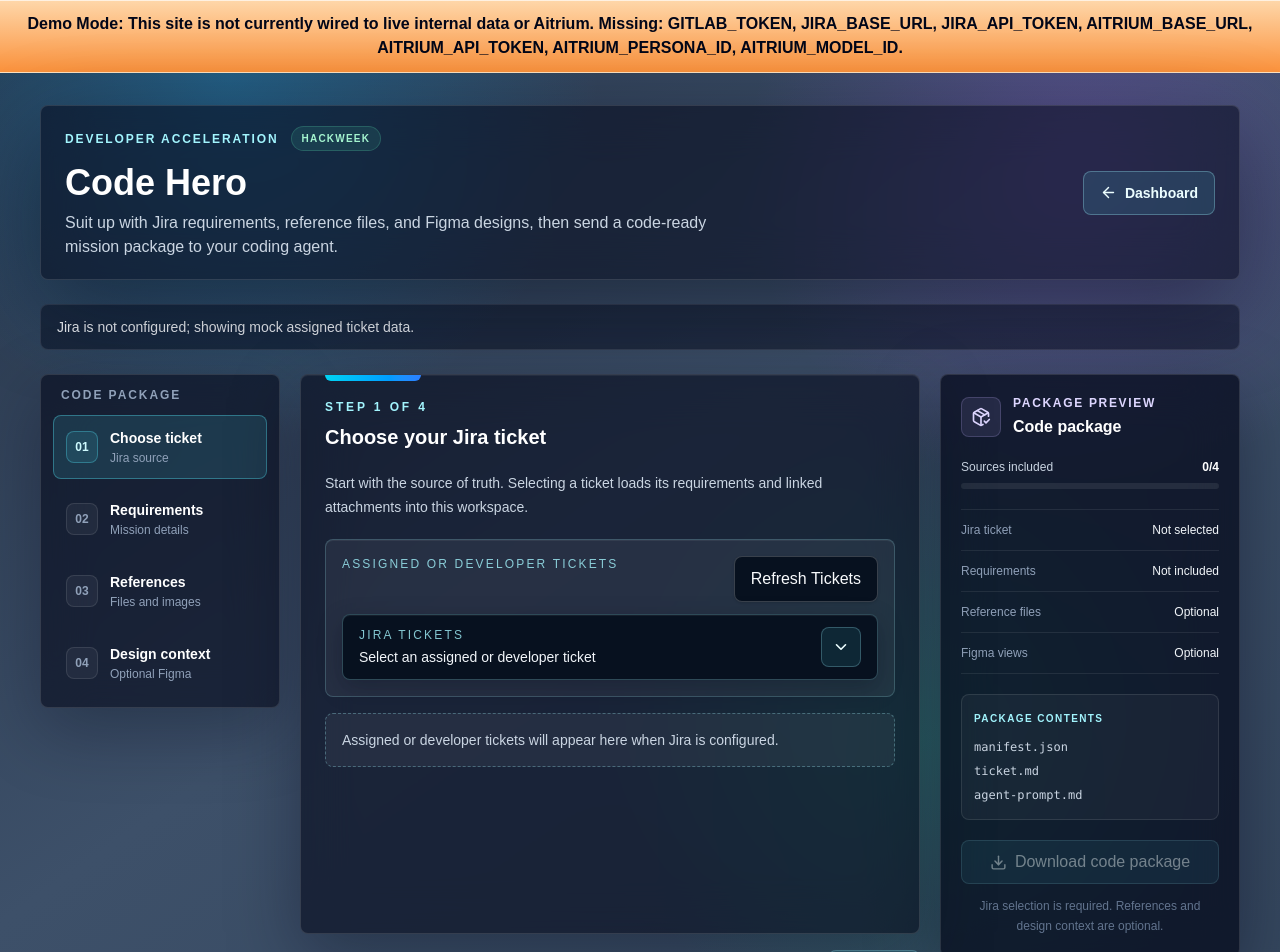
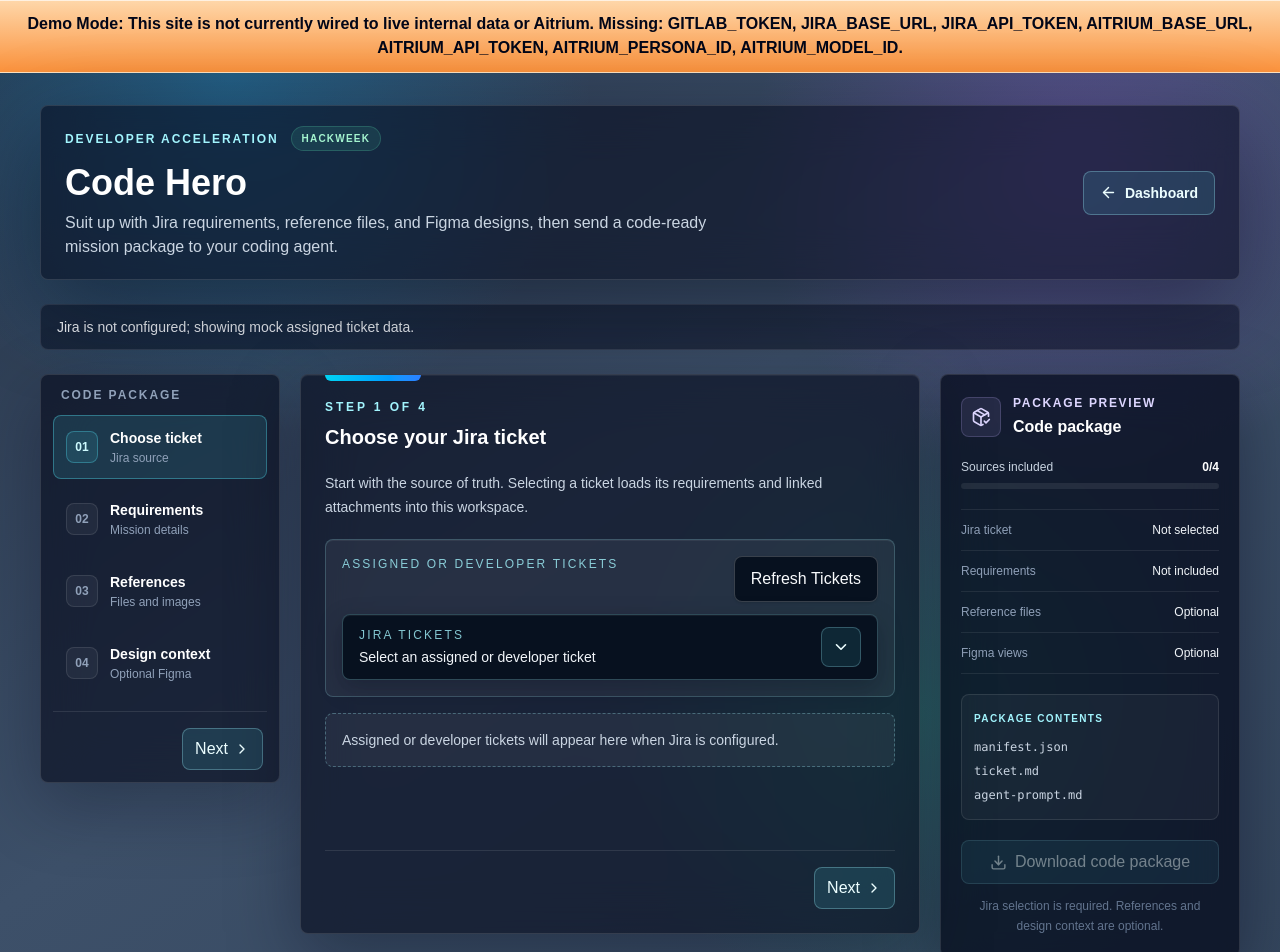
Before and after one commit to kevincauto/workflow-app, a Next.js app: page /ticket-to-code in a window 1280 px wide. Shown: the top 952 px of the page. Built offline with nearby package versions, Linux system fonts and the light colour scheme.

Commit message:
feat: enhance SectionCard and TicketToCodeDashboard with footer and navigation buttons

```diff
--- a/src/components/SectionCard.tsx
+++ b/src/components/SectionCard.tsx
@@ -5,6 +5,7 @@
   eyebrow?: ReactNode;
   actions?: ReactNode;
   children: ReactNode;
+  footer?: ReactNode;
   className?: string;
   accent?: "cyan" | "amber" | "emerald" | "orange" | "purple" | "red";
   allowOverflow?: boolean;
@@ -42,6 +43,7 @@
   eyebrow,
   actions,
   children,
+  footer,
   className,
   accent,
   allowOverflow = false,
@@ -50,7 +52,7 @@
 
   return (
     <section
-      className={`relative rounded-lg border border-white/12 bg-slate-950/58 p-5 shadow-[0_22px_70px_rgba(2,6,23,0.34),inset_0_1px_0_rgba(255,255,255,0.05)] backdrop-blur-xl sm:p-6 ${allowOverflow ? "overflow-visible" : "overflow-hidden"} ${className ?? ""}`}
+      className={`relative flex flex-col rounded-lg border border-white/12 bg-slate-950/58 p-5 shadow-[0_22px_70px_rgba(2,6,23,0.34),inset_0_1px_0_rgba(255,255,255,0.05)] backdrop-blur-xl sm:p-6 ${allowOverflow ? "overflow-visible" : "overflow-hidden"} ${className ?? ""}`}
     >
       {accentStyle ? (
         <div
@@ -73,7 +75,10 @@
         </div>
         {actions}
       </div>
-      {children}
+      <div className="flex-1">{children}</div>
+      {footer ? (
+        <div className="mt-6 border-t border-white/10 pt-4">{footer}</div>
+      ) : null}
     </section>
   );
 }
--- a/src/components/TicketToCodeDashboard.tsx
+++ b/src/components/TicketToCodeDashboard.tsx
@@ -435,6 +435,31 @@
     (step) => step.id === activeStep,
   );
 
+  function renderStepNavigation() {
+    return (
+      <div className="flex items-center justify-between gap-3">
+        <button
+          type="button"
+          onClick={() => setActiveStep(workflowSteps[activeStepIndex - 1].id)}
+          disabled={activeStepIndex === 0}
+          className="inline-flex min-h-10 items-center gap-1.5 rounded-lg border border-white/15 bg-slate-950/35 px-3 py-2 text-sm font-semibold text-slate-200 transition hover:bg-slate-950/55 disabled:invisible"
+        >
+          <ChevronLeft aria-hidden="true" size={16} />
+          Back
+        </button>
+        <button
+          type="button"
+          onClick={() => setActiveStep(workflowSteps[activeStepIndex + 1].id)}
+          disabled={activeStepIndex === workflowSteps.length - 1}
+          className="inline-flex min-h-10 items-center gap-1.5 rounded-lg border border-cyan-200/30 bg-cyan-300/12 px-3 py-2 text-sm font-semibold text-cyan-50 transition hover:bg-cyan-300/20 disabled:invisible"
+        >
+          Next
+          <ChevronRight aria-hidden="true" size={16} />
+        </button>
+      </div>
+    );
+  }
+
   return (
     <main className="min-h-screen bg-[radial-gradient(circle_at_18%_0%,rgba(14,165,233,0.32),transparent_26%),radial-gradient(circle_at_84%_10%,rgba(168,85,247,0.26),transparent_24%),radial-gradient(circle_at_72%_70%,rgba(16,185,129,0.24),transparent_28%),linear-gradient(145deg,#29384e_0%,#3d5069_46%,#34465d_100%)] bg-fixed px-4 py-8 text-slate-50 sm:px-6 lg:px-10">
       <div className="mx-auto flex max-w-375 flex-col gap-6">
@@ -490,13 +515,14 @@
         <div className="grid items-start gap-5 lg:grid-cols-[220px_minmax(0,1fr)_280px] xl:grid-cols-[240px_minmax(0,1fr)_300px]">
           <nav
             aria-label="Code package steps"
-            className="grid grid-cols-1 gap-2 rounded-lg border border-white/12 bg-slate-950/58 p-3 shadow-[0_22px_70px_rgba(2,6,23,0.3)] backdrop-blur-xl sm:grid-cols-2 lg:sticky lg:top-6 lg:grid-cols-1"
+            className="rounded-lg border border-white/12 bg-slate-950/58 p-3 shadow-[0_22px_70px_rgba(2,6,23,0.3)] backdrop-blur-xl lg:sticky lg:top-6"
           >
-            <div className="mb-1 px-2 sm:col-span-2 lg:col-span-1">
+            <div className="mb-3 px-2">
               <p className="text-xs font-semibold uppercase tracking-[0.16em] text-slate-400">
                 Code package
               </p>
             </div>
+            <div className="grid grid-cols-1 gap-2 sm:grid-cols-2 lg:grid-cols-1">
               {workflowSteps.map((step, index) => {
                 const isActive = step.id === activeStep;
                 const isComplete = completedSteps[step.id];
@@ -539,6 +565,10 @@
                   </button>
                 );
               })}
+            </div>
+            <div className="mt-4 border-t border-white/10 px-1 pt-4">
+              {renderStepNavigation()}
+            </div>
           </nav>
 
           <div className="min-w-0 space-y-4">
@@ -549,6 +579,7 @@
                 className="relative z-40 min-h-140"
                 accent="cyan"
                 allowOverflow
+                footer={renderStepNavigation()}
               >
                 <p className="mb-5 max-w-2xl text-sm leading-6 text-slate-300">
                   Start with the source of truth. Selecting a ticket loads its
@@ -570,6 +601,7 @@
                 eyebrow="Step 2 of 4"
                 className="min-h-140"
                 accent="amber"
+                footer={renderStepNavigation()}
               >
                 <TicketContextPanel
                   ticket={selectedTicket}
@@ -585,6 +617,7 @@
                 eyebrow="Step 3 of 4"
                 className="min-h-140"
                 accent="red"
+                footer={renderStepNavigation()}
               >
                 {selectedTicket ? (
                   <AttachedFilesPanel
@@ -626,6 +659,7 @@
                 eyebrow="Step 4 of 4 · Optional"
                 className="min-h-140"
                 accent="emerald"
+                footer={renderStepNavigation()}
               >
                 <div className="space-y-6">
                   <p className="text-sm leading-6 text-slate-300">
@@ -661,31 +695,6 @@
                 </div>
               </SectionCard>
             ) : null}
-
-            <div className="flex items-center justify-between gap-3">
-              <button
-                type="button"
-                onClick={() =>
-                  setActiveStep(workflowSteps[activeStepIndex - 1].id)
-                }
-                disabled={activeStepIndex === 0}
-                className="inline-flex min-h-11 items-center gap-2 rounded-lg border border-white/15 bg-slate-950/35 px-4 py-2 text-sm font-semibold text-slate-200 transition hover:bg-slate-950/55 disabled:invisible"
-              >
-                <ChevronLeft aria-hidden="true" size={17} />
-                Back
-              </button>
-              <button
-                type="button"
-                onClick={() =>
-                  setActiveStep(workflowSteps[activeStepIndex + 1].id)
-                }
-                disabled={activeStepIndex === workflowSteps.length - 1}
-                className="inline-flex min-h-11 items-center gap-2 rounded-lg border border-cyan-200/30 bg-cyan-300/12 px-4 py-2 text-sm font-semibold text-cyan-50 transition hover:bg-cyan-300/20 disabled:invisible"
-              >
-                Next
-                <ChevronRight aria-hidden="true" size={17} />
-              </button>
-            </div>
           </div>
 
           <aside className="rounded-lg border border-white/12 bg-slate-950/70 p-5 shadow-[0_22px_70px_rgba(2,6,23,0.38)] backdrop-blur-xl lg:sticky lg:top-6">
```
Lines whose indentation alone changed are shown as unchanged.
